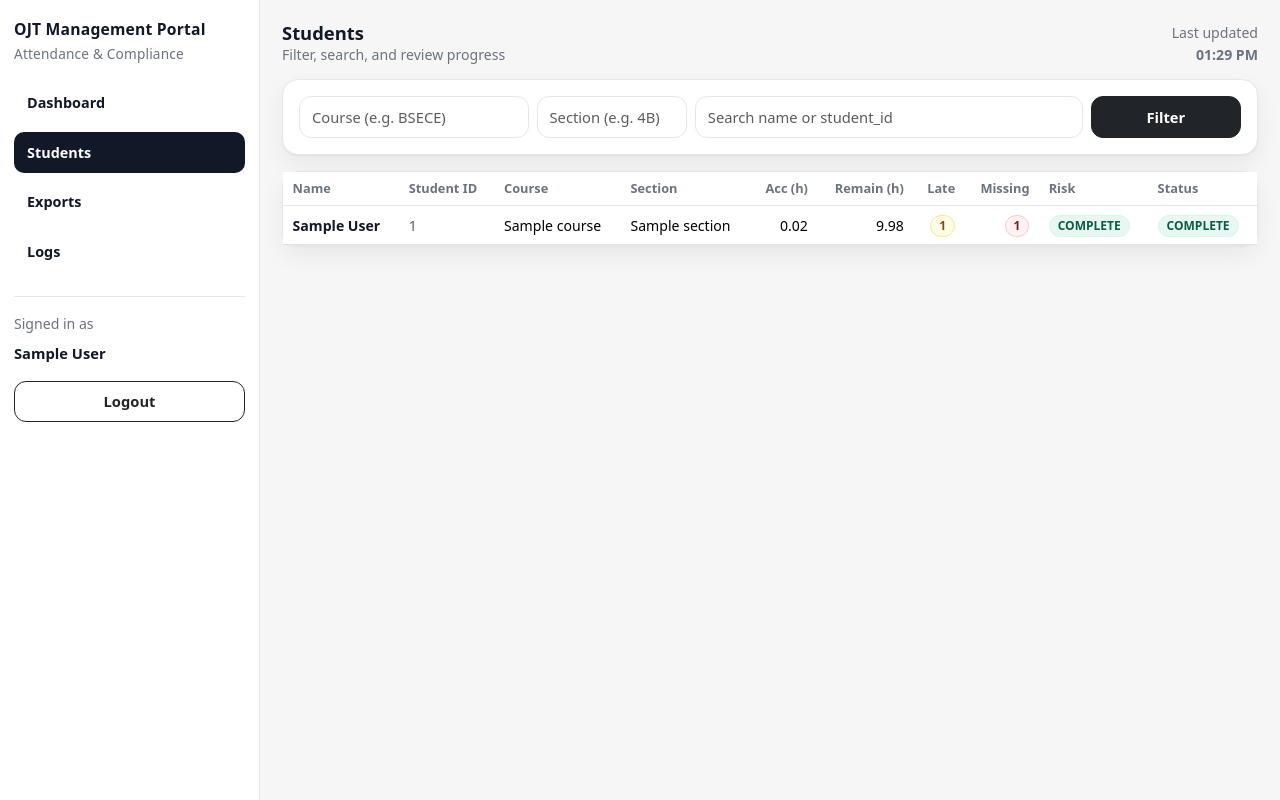
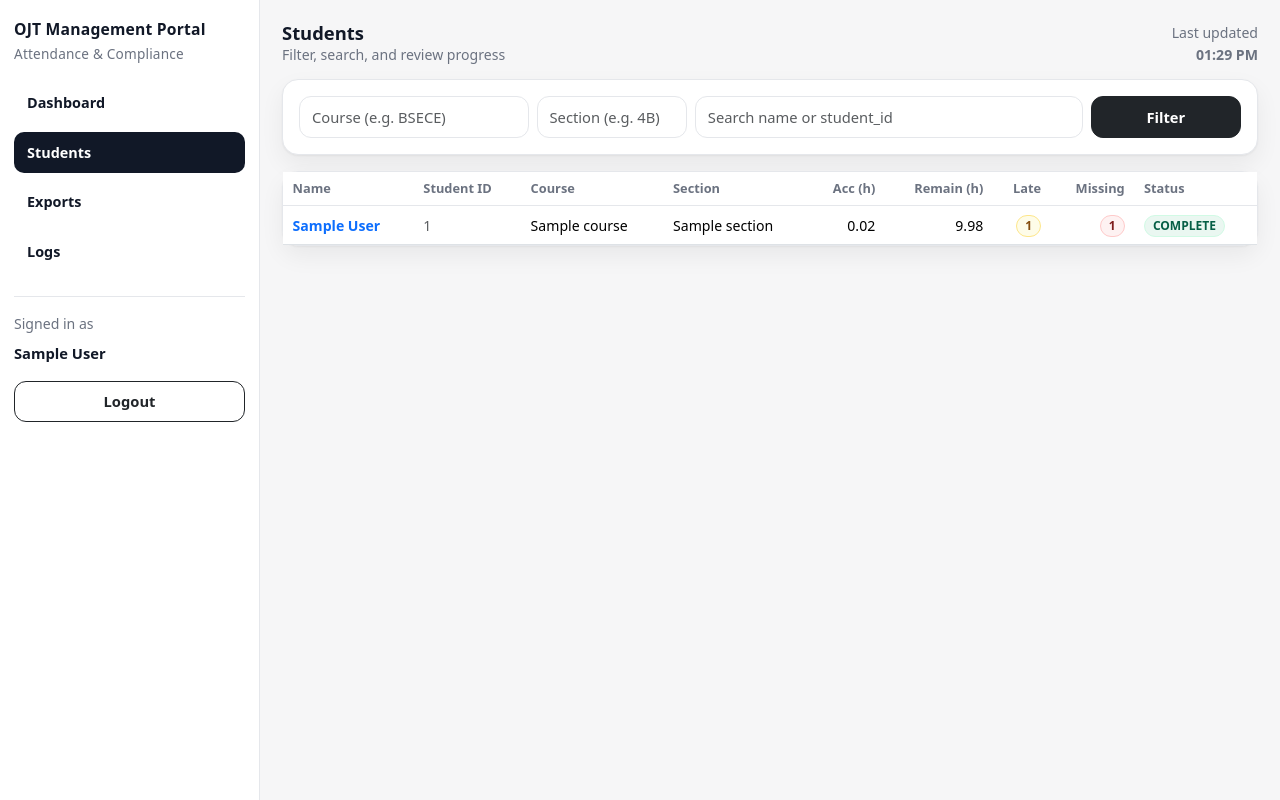
Before and after one commit to YuriBeginner/messenger-dtr, a Flask app: page /admin/students in a window 1280 px wide. Run offline with Flask 3, Linux system fonts and the light colour scheme; the visitor is signed in with stand-in values (Sample User, id 1); a database or web service that is not in the repository returns one stand-in record (values such as "Sample title"); some libraries are stand-ins or nearby versions.

Commit message:
Update students.html

```diff
--- a/templates/admin/students.html
+++ b/templates/admin/students.html
@@ -1,40 +1,26 @@
 {% extends "admin/base.html" %}
 {% block content %}
 
-<!-- Filter Card -->
 <div class="card-soft p-3 mb-3">
-  <form class="row g-2 align-items-center" method="get">
+  <form class="row g-2" method="get">
     <div class="col-md-3">
-      <input class="form-control form-control-sm"
-             name="course"
-             placeholder="Course (e.g. BSECE)"
-             value="{{ course }}">
+      <input class="form-control" name="course" placeholder="Course (e.g. BSECE)" value="{{ course }}">
     </div>
-
     <div class="col-md-2">
-      <input class="form-control form-control-sm"
-             name="section"
-             placeholder="Section (e.g. 4B)"
-             value="{{ section }}">
+      <input class="form-control" name="section" placeholder="Section (e.g. 4B)" value="{{ section }}">
     </div>
-
     <div class="col-md-5">
-      <input class="form-control form-control-sm"
-             name="q"
-             placeholder="Search name or student_id"
-             value="{{ q }}">
+      <input class="form-control" name="q" placeholder="Search name or student_id" value="{{ q }}">
     </div>
-
     <div class="col-md-2 d-grid">
-      <button class="btn btn-dark btn-sm">Filter</button>
+      <button class="btn btn-dark">Filter</button>
     </div>
   </form>
 </div>
 
-<!-- Students Table -->
 <div class="card-soft">
   <div class="table-responsive">
-    <table class="table table-sm table-hover mb-0 align-middle">
+    <table class="table table-sm table-hover mb-0">
       <thead>
         <tr>
           <th>Name</th>
@@ -45,82 +31,35 @@
           <th class="text-end">Remain (h)</th>
           <th class="text-end">Late</th>
           <th class="text-end">Missing</th>
-          <th>Risk</th>
           <th>Status</th>
         </tr>
       </thead>
+      <tbody>
+      {% for s in students %}
+        <tr>
+          <td><a class="fw-semibold" href="/admin/student/{{ s.id }}">{{ s.full_name }}</a></td>
+          <td class="text-muted">{{ s.student_id }}</td>
+          <td>{{ s.course }}</td>
+          <td>{{ s.section }}</td>
+          <td class="text-end">{{ s.acc_hours }}</td>
+          <td class="text-end">{{ s.remaining_hours }}</td>
 
-      <tbody>
-        {% for s in students %}
-        <tr>
-          <!-- Name -->
-          <td>
-            <a href="/admin/student/{{ s.id }}"
-               class="fw-semibold text-decoration-none"
-               style="color:#111827;">
-              {{ s.full_name }}
-            </a>
-          </td>
-
-          <!-- Student ID -->
-          <td class="text-muted">
-            {{ s.student_id }}
-          </td>
-
-          <!-- Course -->
-          <td>{{ s.course }}</td>
-
-          <!-- Section -->
-          <td>{{ s.section }}</td>
-
-          <!-- Accumulated -->
-          <td class="text-end">
-            {{ "%.2f"|format(s.acc_hours) }}
-          </td>
-
-          <!-- Remaining -->
-          <td class="text-end">
-            {{ "%.2f"|format(s.remaining_hours) }}
-          </td>
-
-          <!-- Late -->
           <td class="text-end">
             {% if (s.late_count or 0) > 0 %}
-              <span class="badge-soft b-yellow">
-                {{ s.late_count }}
-              </span>
+              <span class="badge-soft b-yellow">{{ s.late_count }}</span>
             {% else %}
               <span class="text-muted">0</span>
             {% endif %}
           </td>
 
-          <!-- Missing -->
           <td class="text-end">
             {% if (s.missing_count or 0) > 0 %}
-              <span class="badge-soft b-red">
-                {{ s.missing_count }}
-              </span>
+              <span class="badge-soft b-red">{{ s.missing_count }}</span>
             {% else %}
               <span class="text-muted">0</span>
             {% endif %}
           </td>
 
-          <!-- Risk -->
-          <td>
-            {% if s.risk_level == 'HIGH' %}
-              <span class="badge-soft b-red">HIGH</span>
-            {% elif s.risk_level == 'MED' %}
-              <span class="badge-soft b-yellow">MED</span>
-            {% elif s.risk_level == 'LOW' %}
-              <span class="badge-soft b-green">LOW</span>
-            {% elif s.risk_level == 'COMPLETE' %}
-              <span class="badge-soft b-green">COMPLETE</span>
-            {% else %}
-              <span class="badge-soft b-gray">—</span>
-            {% endif %}
-          </td>
-
-          <!-- Completion Status -->
           <td>
             {% if s.completion_status == 'COMPLETE' %}
               <span class="badge-soft b-green">COMPLETE</span>
@@ -129,7 +68,7 @@
             {% endif %}
           </td>
         </tr>
-        {% endfor %}
+      {% endfor %}
       </tbody>
     </table>
   </div>
```
